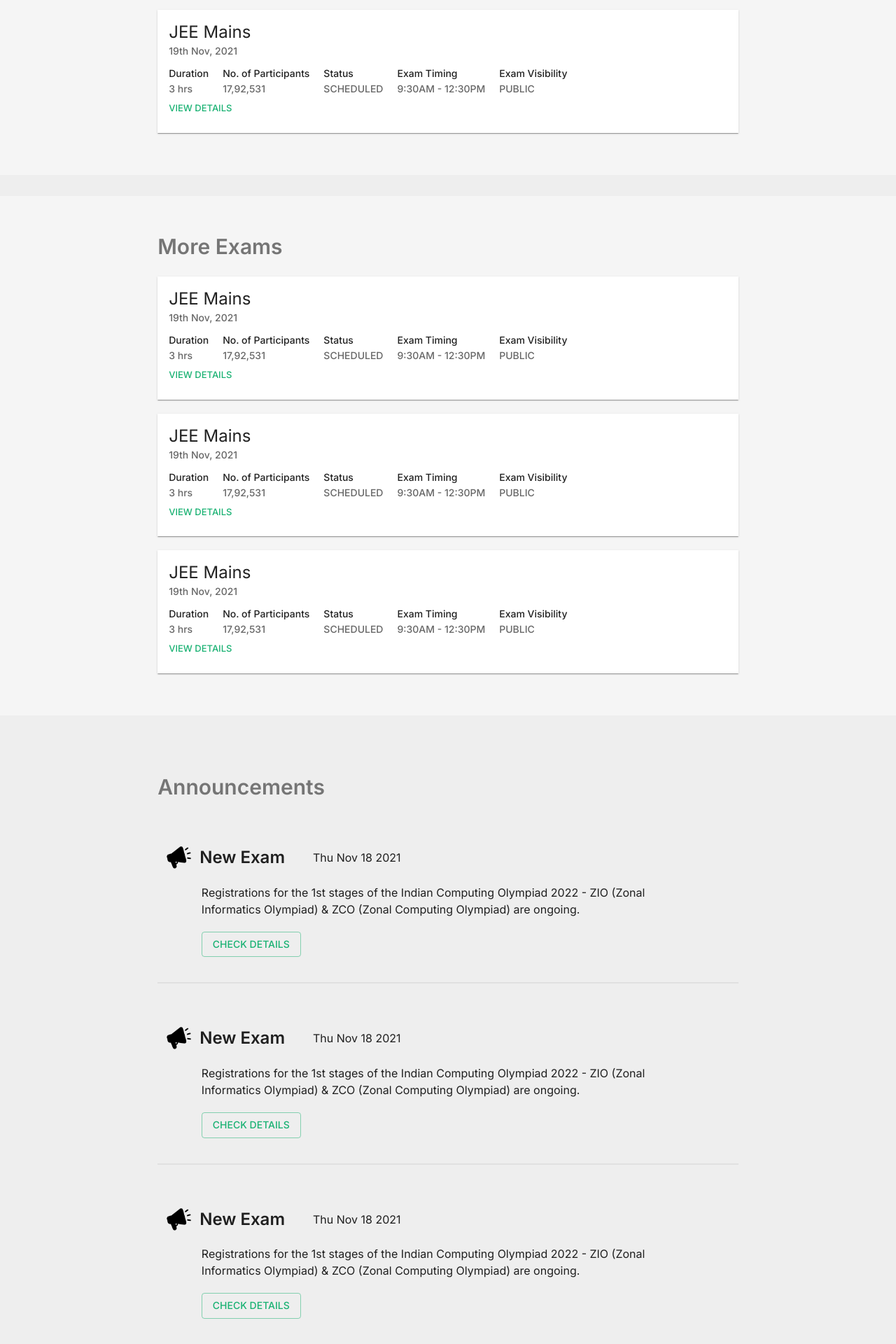
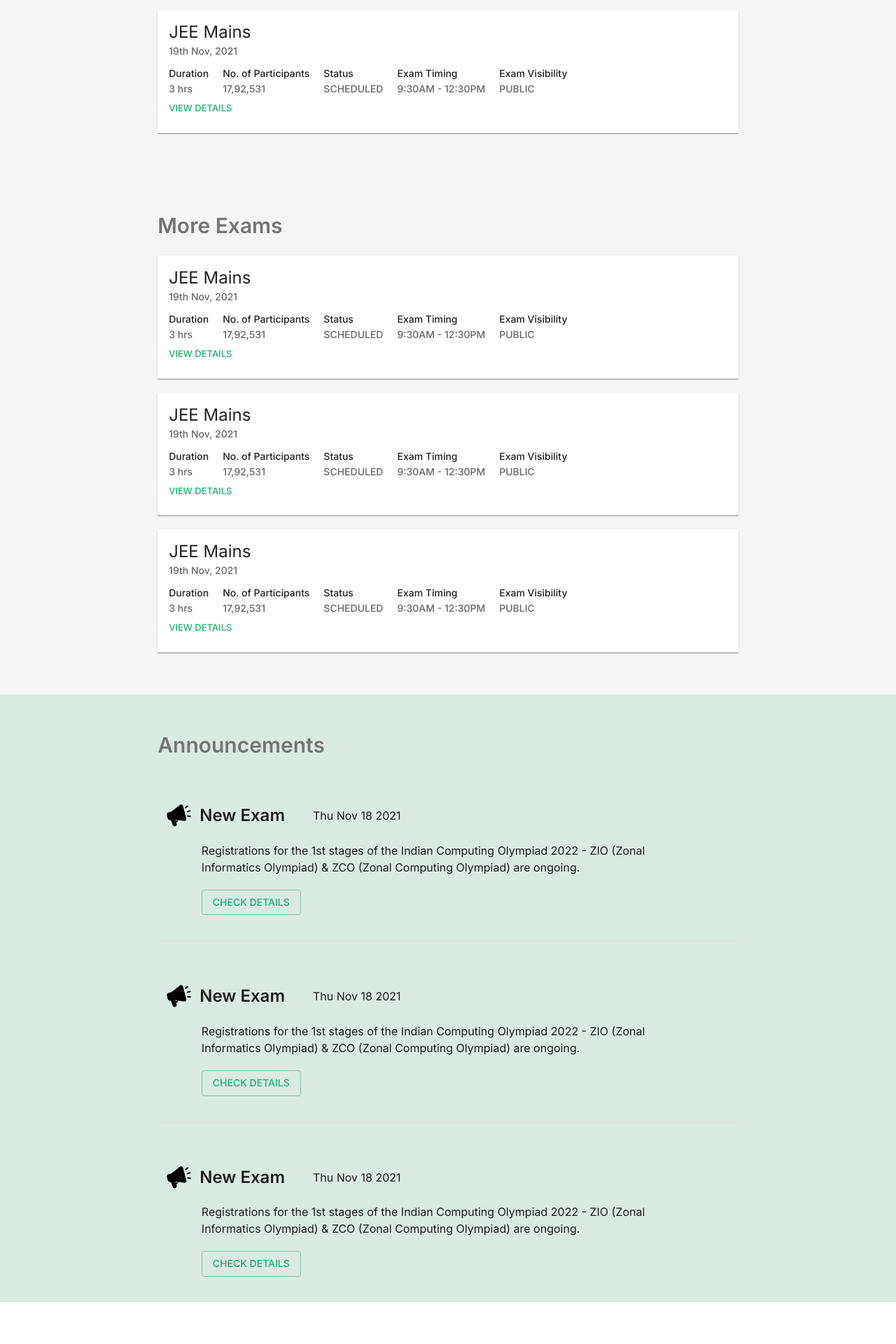
Before and after one commit to Bihan001/quizzio-frontend, a React (Create React App) app: page / in a window 1280 px wide. Shown: the part 714-2634 px from the top of the page at 70% size. After the commit the page ends 2574 px from the top, so only its background shows below. Built offline with nearby package versions, Linux system fonts and the light colour scheme; no server answers.

Commit message:
announcement section

```diff
--- a/src/pages/Home/styles.js
+++ b/src/pages/Home/styles.js
@@ -40,13 +40,12 @@
       theme.palette.mode === 'dark'
         ? theme.palette.grey[900]
         : theme.palette.grey[100],
-    marginBottom: '3rem',
   },
   announcementSection: {
     backgroundColor:
       theme.palette.mode === 'dark'
         ? theme.palette.grey[900]
-        : theme.palette.grey[200],
+        : 'rgb(26, 178, 115,.09)',
   },
   announcementCard: {
     padding: '1rem',
@@ -63,6 +62,7 @@
     margin: '1rem',
   },
   announcementContainer: {
+    margin: '0 auto',
     paddingTop: '2rem',
     '& > div': { width: '85%', margin: '0 auto', marginTop: '3rem' },
     '& > :nth-child(2)': {
```
